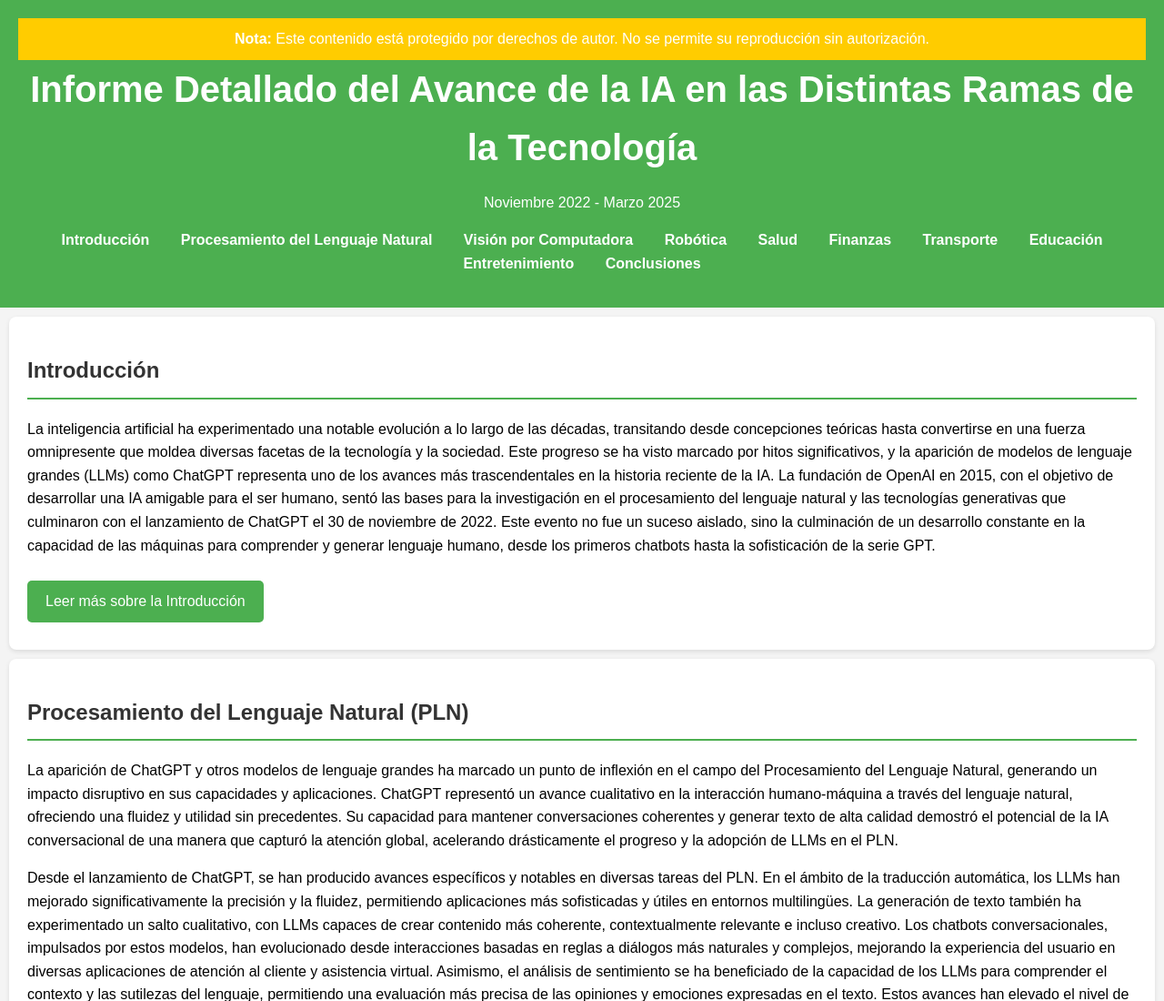
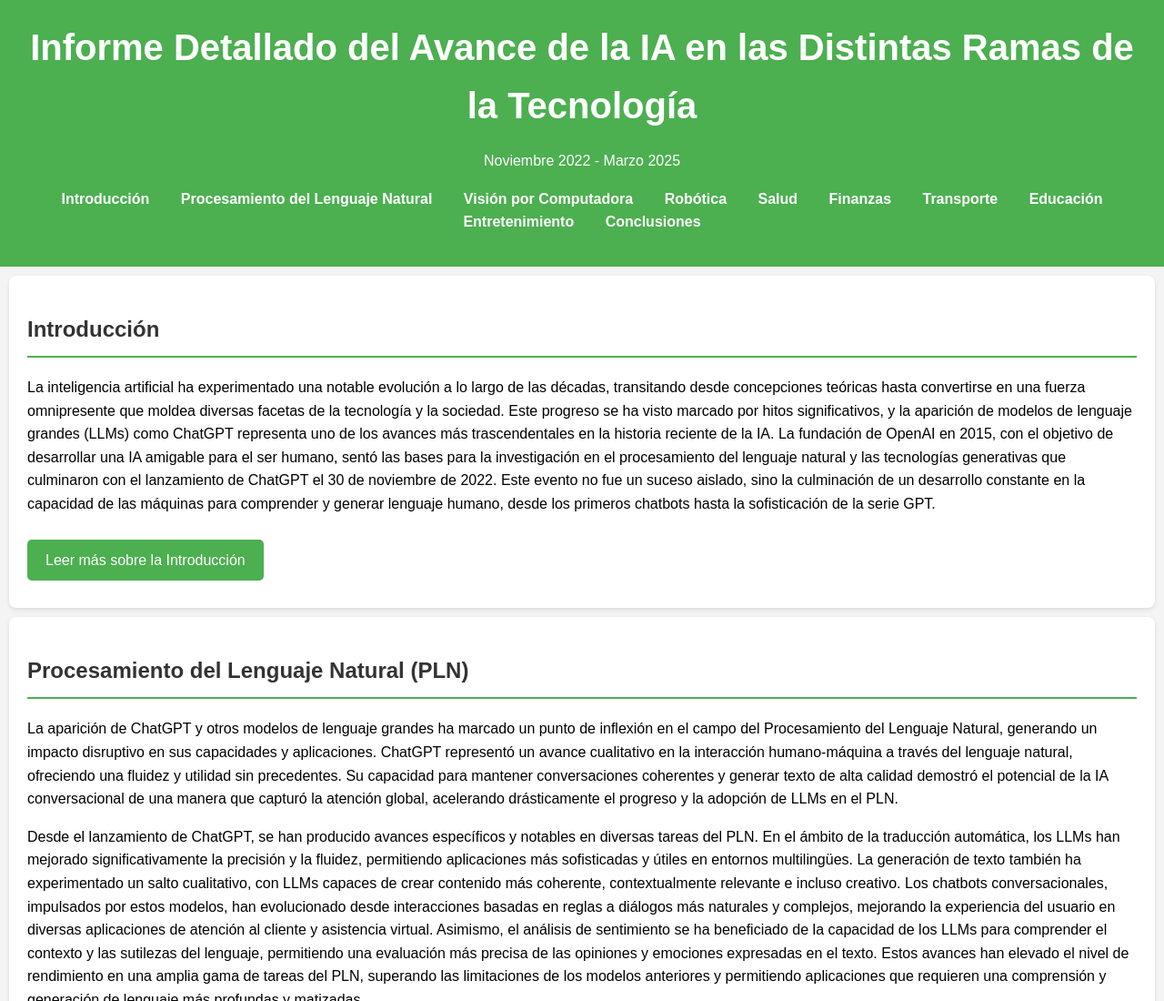
Before and after one commit to MarianoMonjeTecnico2023/informacion-ia, a plain HTML site: page avance_ia.html in a window 1280 px wide. Shown: the top 1100 px of the page at 91% size. Drawn offline with Linux system fonts and the light colour scheme.

Commit message:
first commit

```diff
--- a/avance_ia.html
+++ b/avance_ia.html
@@ -8,9 +8,7 @@
 </head>
 <body>
     <header>
-        <div style="background-color: #ffcc00; padding: 10px; text-align: center;">
-            <strong>Nota:</strong> Este contenido está protegido por derechos de autor. No se permite su reproducción sin autorización.
-        </div>
+
         <h1>Informe Detallado del Avance de la IA en las Distintas Ramas de la Tecnología</h1>
         <p>Noviembre 2022 - Marzo 2025</p>
         <nav>
```
